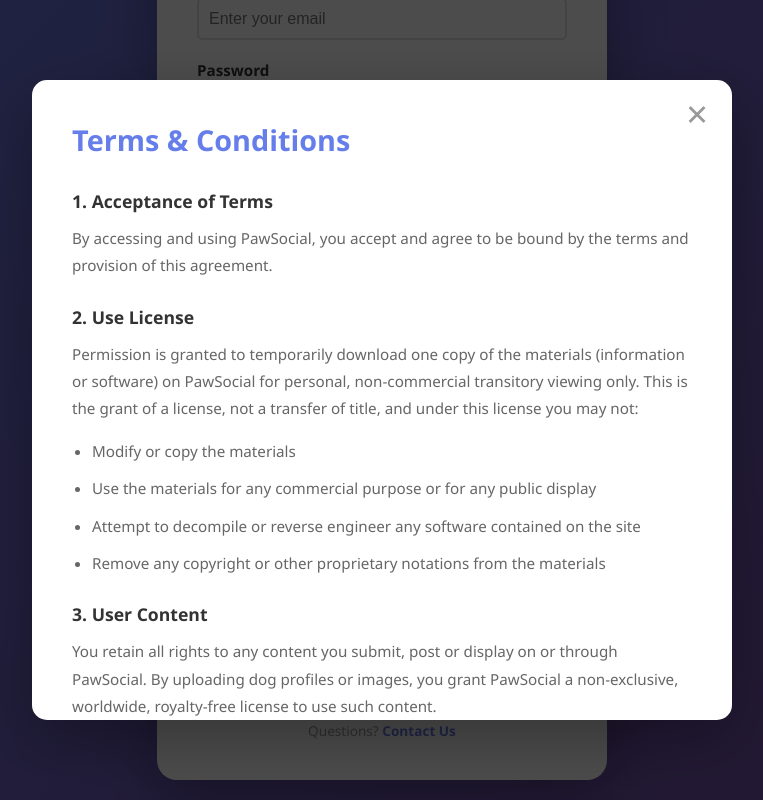
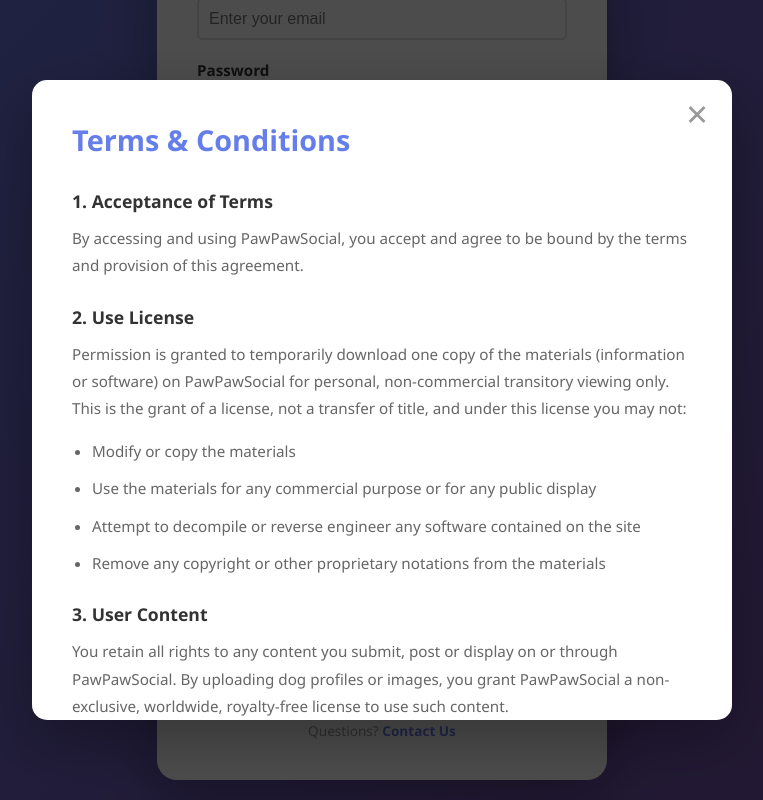
Before and after one commit to shaw2024/pawsocial, a React (Create React App) app in the folder client/: page / in a window 1280 px wide. Both pictures are taken after a click on the button "Terms & Conditions". Shown: the part 263-1063 px from the top of the page, without its empty margins (258-1021 px from the left). Built offline with nearby package versions, Linux system fonts and the light colour scheme.

Commit message:
Change site name from PawSocial to PawPawSocial

```diff
--- a/client/public/index.html
+++ b/client/public/index.html
@@ -3,7 +3,7 @@
 <head>
   <meta charset="utf-8" />
   <meta name="viewport" content="width=device-width, initial-scale=1" />
-  <title>PawSocial - Dog Matching App</title>
+  <title>PawPawSocial - Dog Matching App</title>
   <style>
     * {
       margin: 0;
--- a/client/src/App.js
+++ b/client/src/App.js
@@ -318,7 +318,7 @@
       <header className="header">
         <div className="header-content">
           <div>
-            <h1>🐕 PawSocial</h1>
+            <h1>🐕 PawPawSocial</h1>
             <p>Dog Matching & Community App</p>
           </div>
           <div className="header-right">
--- a/client/src/Profile.js
+++ b/client/src/Profile.js
@@ -25,7 +25,7 @@
   return (
     <div className="profile">
       <header className="profile-header">
-        <h1>🐕 PawSocial Profile</h1>
+        <h1>🐕 PawPawSocial Profile</h1>
         <p>Welcome back, {user.isGuest ? 'Guest' : user.email}!</p>
       </header>
 
--- a/client/src/SignIn.js
+++ b/client/src/SignIn.js
@@ -58,7 +58,7 @@
     <div className="signin-container">
       <div className="signin-card">
         <div className="signin-header">
-          <h1>🐾 PawSocial</h1>
+          <h1>🐾 PawPawSocial</h1>
           <p>Connect with amazing dogs near you</p>
         </div>
 
--- a/client/src/TermsModal.js
+++ b/client/src/TermsModal.js
@@ -12,10 +12,10 @@
             <h2>Terms & Conditions</h2>
             <div className="modal-body">
               <h3>1. Acceptance of Terms</h3>
-              <p>By accessing and using PawSocial, you accept and agree to be bound by the terms and provision of this agreement.</p>
+              <p>By accessing and using PawPawSocial, you accept and agree to be bound by the terms and provision of this agreement.</p>
 
               <h3>2. Use License</h3>
-              <p>Permission is granted to temporarily download one copy of the materials (information or software) on PawSocial for personal, non-commercial transitory viewing only. This is the grant of a license, not a transfer of title, and under this license you may not:</p>
+              <p>Permission is granted to temporarily download one copy of the materials (information or software) on PawPawSocial for personal, non-commercial transitory viewing only. This is the grant of a license, not a transfer of title, and under this license you may not:</p>
               <ul>
                 <li>Modify or copy the materials</li>
                 <li>Use the materials for any commercial purpose or for any public display</li>
@@ -24,7 +24,7 @@
               </ul>
 
               <h3>3. User Content</h3>
-              <p>You retain all rights to any content you submit, post or display on or through PawSocial. By uploading dog profiles or images, you grant PawSocial a non-exclusive, worldwide, royalty-free license to use such content.</p>
+              <p>You retain all rights to any content you submit, post or display on or through PawPawSocial. By uploading dog profiles or images, you grant PawPawSocial a non-exclusive, worldwide, royalty-free license to use such content.</p>
 
               <h3>4. Prohibited Activities</h3>
               <p>You agree not to:</p>
@@ -36,10 +36,10 @@
               </ul>
 
               <h3>5. Disclaimer</h3>
-              <p>The materials on PawSocial are provided on an 'as is' basis. PawSocial makes no warranties, expressed or implied, and hereby disclaims and negates all other warranties including, without limitation, implied warranties or conditions of merchantability, fitness for a particular purpose, or non-infringement of intellectual property or other violation of rights.</p>
+              <p>The materials on PawPawSocial are provided on an 'as is' basis. PawPawSocial makes no warranties, expressed or implied, and hereby disclaims and negates all other warranties including, without limitation, implied warranties or conditions of merchantability, fitness for a particular purpose, or non-infringement of intellectual property or other violation of rights.</p>
 
               <h3>6. Limitations</h3>
-              <p>In no event shall PawSocial or its suppliers be liable for any damages (including, without limitation, damages for loss of data or profit, or due to business interruption) arising out of the use or inability to use the materials on PawSocial.</p>
+              <p>In no event shall PawPawSocial or its suppliers be liable for any damages (including, without limitation, damages for loss of data or profit, or due to business interruption) arising out of the use or inability to use the materials on PawPawSocial.</p>
             </div>
           </>
         ) : (
@@ -47,7 +47,7 @@
             <h2>Privacy Policy</h2>
             <div className="modal-body">
               <h3>1. Introduction</h3>
-              <p>PawSocial ("we", "us", or "our") operates the PawSocial application. This page informs you of our policies regarding the collection, use, and disclosure of personal data when you use our application.</p>
+              <p>PawPawSocial ("we", "us", or "our") operates the PawPawSocial application. This page informs you of our policies regarding the collection, use, and disclosure of personal data when you use our application.</p>
 
               <h3>2. Information Collection and Use</h3>
               <p>We collect several different types of information for various purposes to provide and improve our application:</p>
```
